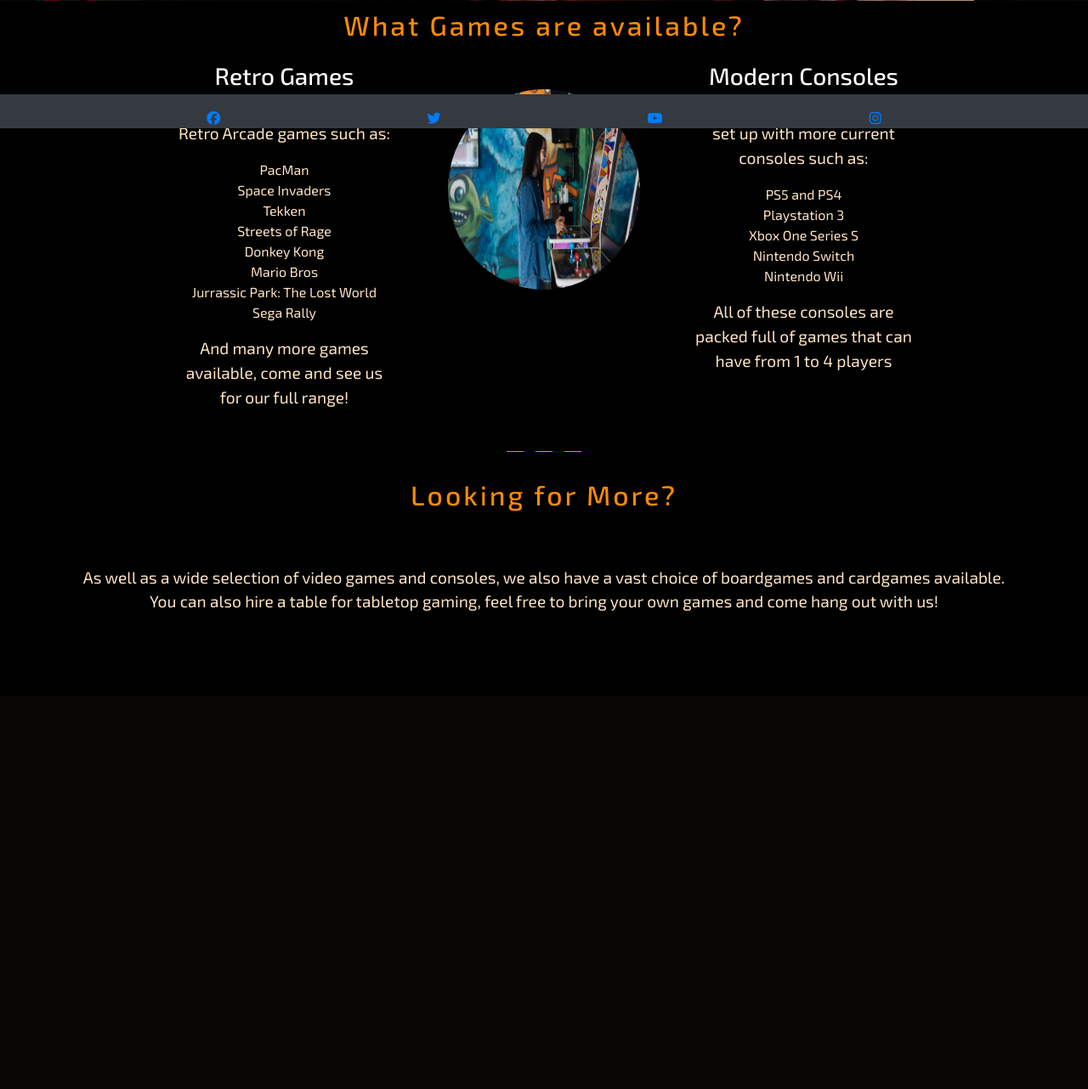
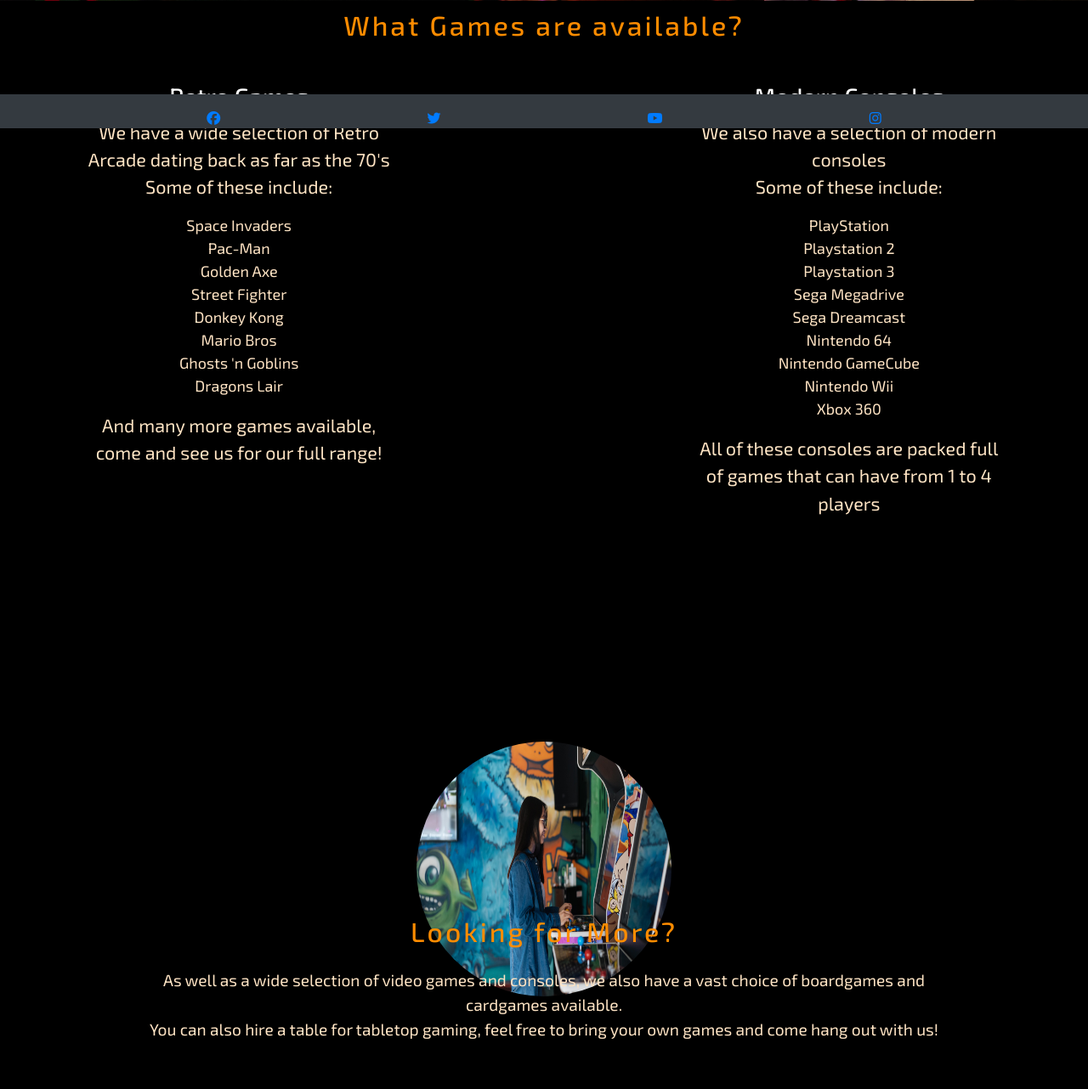
Before and after one commit to LeighAllenDev/BTTAv2, a Django app: page /features/ in a window 1280 px wide. Shown: the part 649-1931 px from the top of the page at 85% size. Before the commit the page ends 1368 px from the top, so only its background shows below. Run offline with Django 4.2, Linux system fonts and the light colour scheme; some libraries are stand-ins or nearby versions.

Commit message:
fix: change layout of text and images

```diff
--- a/features/templates/features/features.html
+++ b/features/templates/features/features.html
@@ -12,39 +12,43 @@
         </div>
         </div>
         </section>
-        <section class="description container-fluid">
+        <section class="container-fluid">
             <h2>What Games are available?</h2>
             <div class="row justify-content-center">
-                <div class="col-md-3 l-t">
+                <div class="col-md-4 left-text">
                     <div>
                         <h3>Retro Games</h3>
-                        <p>We have a wide selection of Retro Arcade games such as:</p>
+                        <p>We have a wide selection of Retro Arcade dating back as far as the 70's<br>Some of these include:</p>
                         <ul>
-                        <li>PacMan</li>
-                        <li>Space Invaders</li>
-                        <li>Tekken</li>
-                        <li>Streets of Rage</li>
-                        <li>Donkey Kong</li>
-                        <li>Mario Bros</li>
-                        <li>Jurrassic Park: The Lost World</li>
-                        <li>Sega Rally</li>
+                            <li>Space Invaders</li>
+                            <li>Pac-Man</li>
+                            <li>Golden Axe</li>
+                            <li>Street Fighter</li>
+                            <li>Donkey Kong</li>
+                            <li>Mario Bros</li>
+                            <li>Ghosts 'n Goblins</li>
+                            <li>Dragons Lair</li>
                         </ul>
                         <p>And many more games available, come and see us for our full range!</p>
                     </div>
                 </div>
-                <div class="col-md-3">
-                    <img class="lower-img img-fluid" src="{% static 'images/girlInArcade.jpg' %}" alt="Space Invaders Logo">
+                <div class="col-md-3 lower-img">
+                    <img class="lower-img" src="{% static 'images/girlInArcade.jpg' %}" alt="Space Invaders Logo">
                 </div>
-                <div class="col-md-3 r-t">
+                <div class="col-md-4 right-text">
                 <div>
                     <h3>Modern Consoles</h3>
-                    <p>We have a range of screens set up with more current consoles such as:</p>
+                    <p>We also have a selection of modern consoles<br>Some of these include:</p>
                     <ul>
-                        <li>PS5 and PS4</li>
+                        <li>PlayStation</li>
+                        <li>Playstation 2</li>
                         <li>Playstation 3</li>
-                        <li>Xbox One Series S</li>
-                        <li>Nintendo Switch</li>
+                        <li>Sega Megadrive</li>
+                        <li>Sega Dreamcast</li>
+                        <li>Nintendo 64</li>
+                        <li>Nintendo GameCube</li>
                         <li>Nintendo Wii</li>
+                        <li>Xbox 360</li>
                     </ul>
                     <p>All of these consoles are packed full of games that can have from 1 to 4 players</p>
                 </div>
@@ -57,9 +61,9 @@
             <span class="dash"></span>
         </div>
         <section id="options" class="container-fluid">
-            <div class="row">
-                <h2 class="end">Looking for More?</h2>
-                <div class="end">
+            <div class="row justify-content-center">
+                <div class="col-lg-9">
+                    <h2>Looking for More?</h2>
                     <p>As well as a wide selection of video games and consoles, we also have a vast choice of boardgames and cardgames available.<br>You can also hire a table for tabletop gaming, feel free to bring your own games and come hang out with us!</p>
                 </div>
             </div>
--- a/static/css/style.css
+++ b/static/css/style.css
@@ -4,7 +4,7 @@
     padding: 0%;
     /* background: fixed; */
     box-sizing: border-box;
-    /* background-color: black; */
+    display: flexbox;
 }
 
 
@@ -21,6 +21,10 @@
 }
 
 /* Nav bar */
+
+/* .container-fluid {
+    padding-top: 2rem;
+} */
 
 .bg-img-container {
     height: 600px;
@@ -76,9 +80,8 @@
     letter-spacing: 3px;
     color: darkorange;
     line-height: 1.5rem;
-    /* font-weight: bold; */
     opacity: 100%;
-    padding: 1.5em auto;
+    padding: 2rem auto;
     margin-bottom: 1em;
 }
 
@@ -87,19 +90,20 @@
 }
 
 
-.l-t {
+.left-text {
     padding-left: 2.75rem;
 }
 
-.r-t {
+.right-text {
     padding-right: 2.75rem;
 }
 
 .lower-img {
-    padding: 2rem;
     border-radius: 50%;
     width: 300px;
     height: 300px;
+    margin-top: 50%;
+    padding: 0;
 }
 
 thead {
@@ -181,13 +185,11 @@
 @media (max-width: 768px) {
     .bg-img-container {
         height: 30vh;
+        display: inline;
     }
 
     .cover-text {
         right: 5%;
     }
 
-    .bg-img-container {
-        display: inline;
-    }
 }
```
Also changed, not shown: home/templates/home/index.html (+11 -9 lines).
